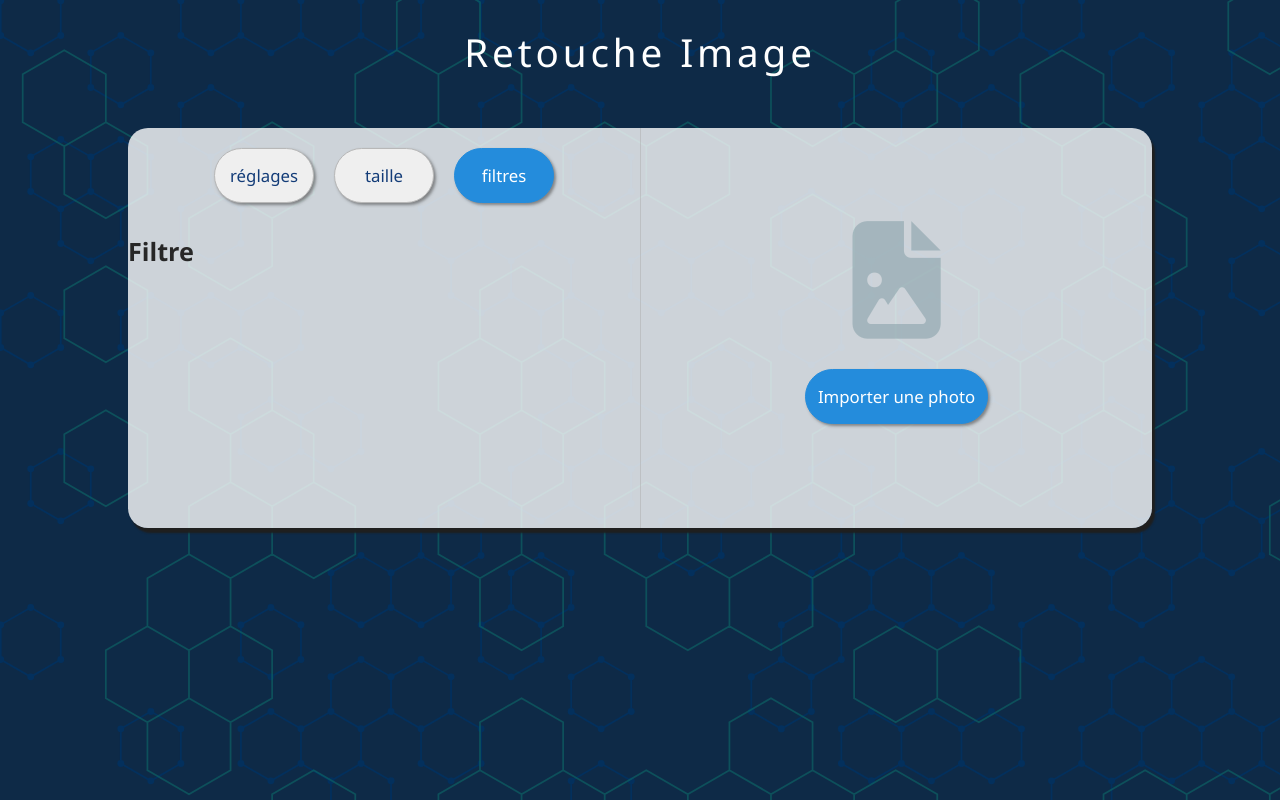
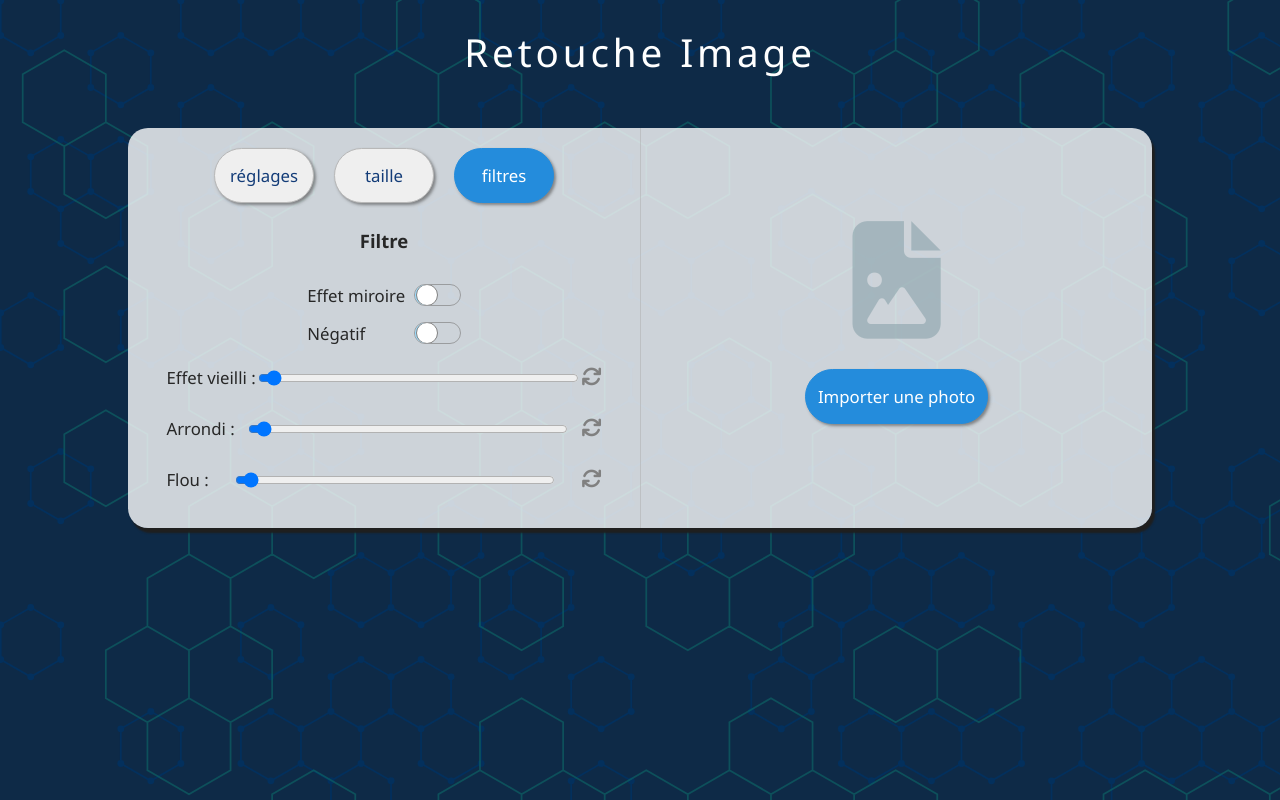
Before and after one commit to Emi-vas/edit-image-app, a React (Create React App) app: page / in a window 1280 px wide. Both pictures are taken after a click on the button "filtres". Built offline with nearby package versions, Linux system fonts and the light colour scheme.

Commit message:
filter section

```diff
--- a/src/App.js
+++ b/src/App.js
@@ -22,6 +22,9 @@ const App = () => {
   // to set "settings" of the image
   const [settings, setSettings] = useState({brightness: 100, contrast: 100, saturate: 100, color: 0})
 
+  //filter section
+  const [filter, setFilter] = useState({blur: 0, mirror: false, sepia: 0, border: 0, negative: false})
+
 
   return (
     <div>
@@ -32,7 +35,7 @@ const App = () => {
               <div className='main__elem'>
                   <Buttons mode={mode} setMode={setMode} />
                   {mode == "réglages" && <Settings settings={settings} setSettings={setSettings} />}
-                  {mode == "filtres" && <Filter />}
+                  {mode == "filtres" && <Filter filter={filter} setFilter={setFilter} />}
                   {mode == "taille" && <Size size={size} setSize={setSize} />}
               </div>
 
@@ -43,7 +46,7 @@ const App = () => {
       </div>
 
       {
-        imageSrc && <BigImage imageSrc={imageSrc} size={size} settings={settings} />
+        imageSrc && <BigImage imageSrc={imageSrc} size={size} settings={settings} filter={filter} />
       }
     </div>
   );
--- a/src/components/BigImage.jsx
+++ b/src/components/BigImage.jsx
@@ -2,9 +2,17 @@ import React from 'react';
 import { useState } from 'react';
 import { useEffect } from 'react';
 
-const BigImage = ({ imageSrc, size, settings }) => {
+const BigImage = ({ imageSrc, size, settings, filter }) => {
 
     const [zoom, setZoom] = useState(100)
+
+    const negativeValue = () => {
+        if(filter.negative) {
+            return 1
+        } else {
+            return 0
+        }
+    }
 
     useEffect(() => {
         //zoom if size of the pic il largeur than the window
@@ -26,8 +34,9 @@ const BigImage = ({ imageSrc, size, settings }) => {
                     objectPosition: `${size.posX}% ${size.posY}%`,
                     zoom: `${zoom}%`,
 
-                    filter: `hue-rotate(${settings.color}deg) brightness(${settings.brightness}%) saturate(${settings.saturate}%) contrast(${settings.contrast}%)`
-
+                    filter: `blur(${filter.blur}px) invert(${negativeValue()}) sepia(${filter.sepia}%) hue-rotate(${settings.color}deg) brightness(${settings.brightness}%) saturate(${settings.saturate}%) contrast(${settings.contrast}%)`,
+                    transform: filter.mirror ? "scaleX(-1)" : "scaleX(1)", //-1  + arondir + sepia + blur
+                    borderRadius: `${filter.border}%`
                 }}/>
         </div>
     );
--- a/src/components/settings/Filter.jsx
+++ b/src/components/settings/Filter.jsx
@@ -1,9 +1,63 @@
 import React from 'react';
 
-const Filter = () => {
+const Filter = ({ filter, setFilter }) => {
     return (
-        <div>
+        <div className='settings'>
             <h2>Filtre</h2>
+            <div className='settings--filter'>
+                <div className='bloc1'>
+                    <label>Effet miroire</label>
+                    <div
+                        onClick={() => setFilter({...filter, mirror: !filter.mirror})}
+                        className={filter.mirror ? "checkbox checkbox--active" : "checkbox"}>
+                        <div className='elem'>
+                            <div className='rec'></div>
+                            <div className='circle'></div>
+                        </div>
+                    </div>
+                </div>
+                <div className='bloc1'>
+                    <label>Négatif</label>
+                    <div
+                        onClick={() => setFilter({...filter, negative: !filter.negative})}
+                        className={filter.negative ? "checkbox checkbox--active" : "checkbox"}>
+                        <div className='elem'>
+                            <div className='rec'></div>
+                            <div className='circle'></div>
+                        </div>
+                    </div>
+                </div>
+
+                <div className='blocBigInput'>
+                    <label >Effet vieilli : </label>
+                    <input
+                        onChange={(e) => setFilter({...filter, sepia: parseInt(e.target.value)})}
+                        type="range"
+                        min={0} max={100}
+                        value={filter.sepia} />
+                    <i className="fa-solid fa-arrows-rotate" onClick={()=> setFilter({...filter, sepia: 0})}></i>
+                </div>
+
+                <div className='blocBigInput'>
+                    <label >Arrondi : </label>
+                    <input
+                        onChange={(e) => setFilter({...filter, border: parseInt(e.target.value)})}
+                        type="range"
+                        min={0} max={50}
+                        value={filter.border} />
+                    <i className="fa-solid fa-arrows-rotate" onClick={()=> setFilter({...filter, border: 0})}></i>
+                </div>
+
+                <div className='blocBigInput'>
+                    <label >Flou : </label>
+                    <input
+                        onChange={(e) => setFilter({...filter, blur: parseInt(e.target.value)})}
+                        type="range"
+                        min={0} max={10}
+                        value={filter.blur} />
+                    <i className="fa-solid fa-arrows-rotate" onClick={()=> setFilter({...filter, blur: 0})}></i>
+                </div>
+            </div>
         </div>
     );
 };
--- a/src/components/settings/Settings.jsx
+++ b/src/components/settings/Settings.jsx
@@ -5,25 +5,25 @@ const Settings = ({settings, setSettings}) => {
         <div className='settings'>
             <h2>Settings</h2>
             <div className='settings--settings'>
-                <div className='bloc'>
+                <div className='blocBigInput'>
                     <label >Luminosité : </label>
                     <input
                         onChange={(e) => setSettings({...settings, brightness: parseInt(e.target.value)})}
                         type="range"
-                        min={20} max={200}
+                        min={30} max={200}
                         value={settings.brightness} />
                     <i className="fa-solid fa-arrows-rotate" onClick={()=> setSettings({...settings, brightness: 100})}></i>
                 </div>
-                <div className='bloc'>
+                <div className='blocBigInput'>
                     <label >Contraste : </label>
                     <input
                         onChange={(e) => setSettings({...settings, contrast: parseInt(e.target.value)})}
                         type="range"
-                        min={0} max={400}
+                        min={30} max={400}
                         value={settings.contrast} />
                     <i className="fa-solid fa-arrows-rotate" onClick={()=> setSettings({...settings, contrast: 100})}></i>
                 </div>
-                <div className='bloc'>
+                <div className='blocBigInput'>
                     <label >Saturation : </label>
                     <input
                         onChange={(e) => setSettings({...settings, saturate: parseInt(e.target.value)})}
@@ -32,7 +32,7 @@ const Settings = ({settings, setSettings}) => {
                         value={settings.saturate} />
                     <i className="fa-solid fa-arrows-rotate" onClick={()=> setSettings({...settings, saturate: 100})}></i>
                 </div>
-                <div className='bloc'>
+                <div className='blocBigInput'>
                     <label >Couleur : </label>
                     <input
                         onChange={(e) => setSettings({...settings, color: parseInt(e.target.value)})}
--- a/src/styles/style.scss
+++ b/src/styles/style.scss
@@ -146,6 +146,54 @@ input {
     }
 }
 
+.checkbox {
+    width: 45px;
+    height: 20px;
+    border-radius: 30px;
+    border: rgba(128, 128, 128, 0.652) 1px solid;
+
+    display: flex;
+    align-items: center;
+    justify-content: flex-end;
+    overflow-y: hidden;
+
+    & .elem {
+        display: flex;
+        align-items: center;
+        position: relative;
+
+        transform: translateX(-22px);
+        transition: all 0.3s;
+
+        & .circle{
+            width: 20px;
+            height: 20px;
+            background-color: white;
+            border: 1px solid grey;
+            border-radius: 50%;
+            z-index: 2;
+        }
+
+        & .rec {
+            width: 50px;
+            height: 20px;
+            background: #93dbff;
+            position: absolute;
+            left: -40px;
+        }
+    }
+
+    &--active {
+        & .elem {
+            transform: translateX(0);
+        }
+    }
+
+    &:hover {
+        cursor: pointer;
+    }
+}
+
 .settings {
     display: flex;
     flex-direction: column;
@@ -190,16 +238,33 @@ input {
         width: 100%;
 
         & .bloc {
+
+        }
+    }
+
+    &--filter {
+        width: 100%;
+
+        & .bloc1 {
             display: flex;
             align-items: center;
             justify-content: space-between;
-            width: 85%;
+            width: 30%;
             margin: auto;
             margin-top: 15px;
+        }
+    }
 
-            input {
-                width: 70%;
-            }
+    & .blocBigInput {
+        display: flex;
+        align-items: center;
+        justify-content: space-between;
+        width: 85%;
+        margin: auto;
+        margin-top: 15px;
+
+        input {
+            width: 70%;
         }
     }
 }
```
